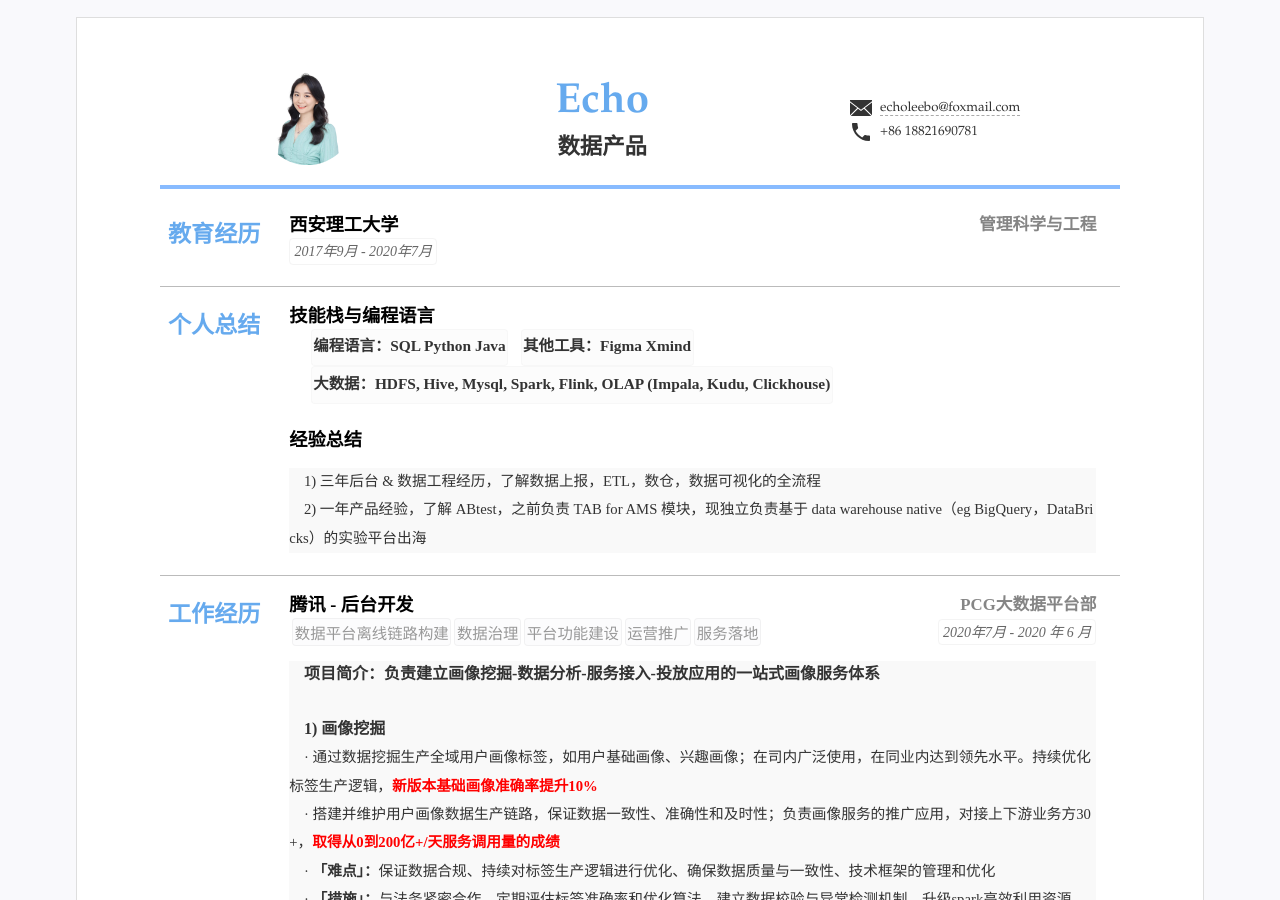
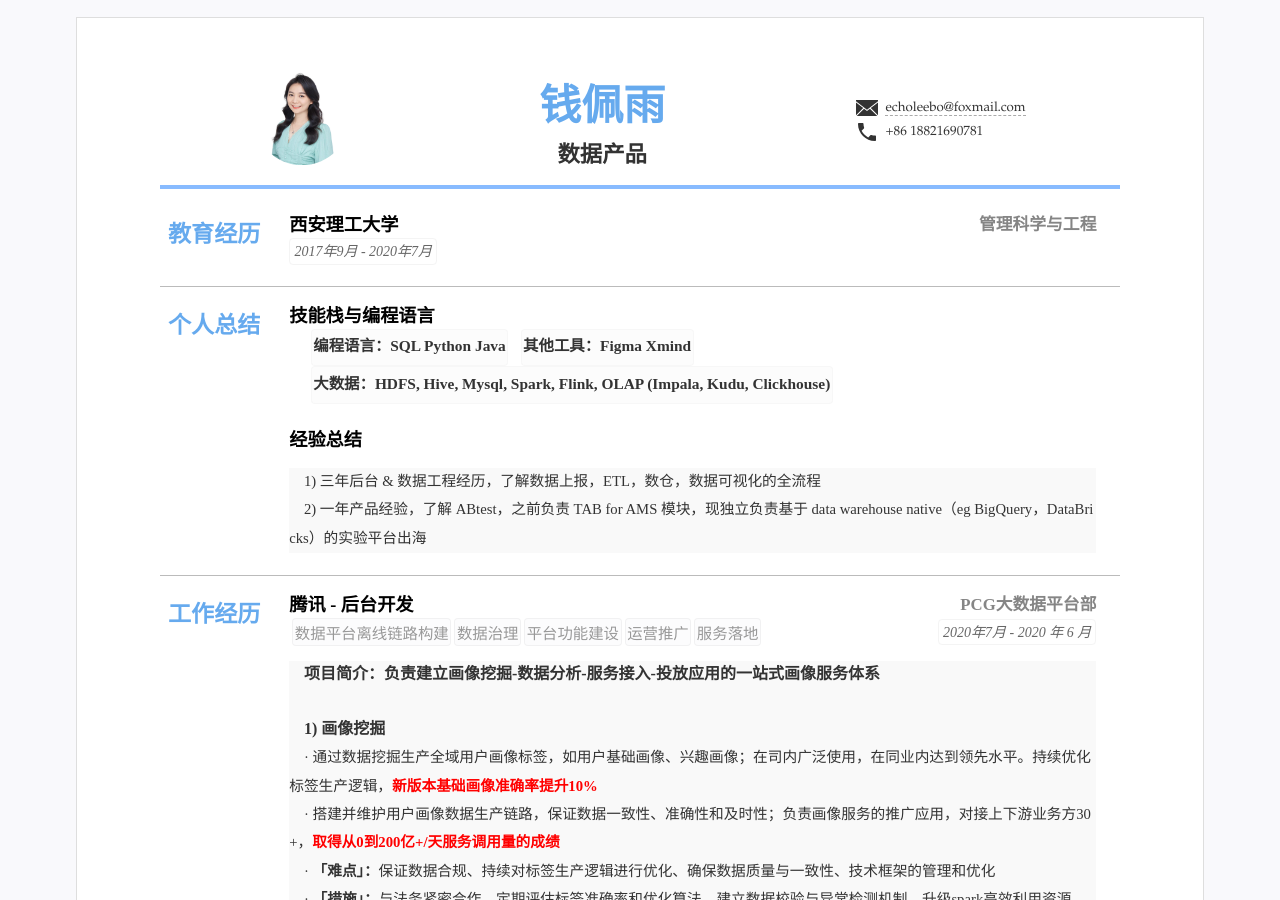
Before and after one commit to kuailexiaoshenxian/cn-wx-cv, a Jekyll site: the page built from index.html, in a window 1280 px wide and 900 px high. Built offline with Jekyll 4.4.1, drawn with Linux system fonts in a browser that asks for light colours.

Commit message:
Update resume.yml

```diff
--- a/_data/resume.yml
+++ b/_data/resume.yml
@@ -3,7 +3,7 @@
 
 title: "钱佩雨简历"
 lang: "zh" #语言设置 zh表示中文 en 表示英语
-name: Echo
+name: 钱佩雨
 jobtitle: "数据产品" #可空不显示
 photo: "assets/img/WechatIMG29.jpeg" #照片可空，不显示
 
```
